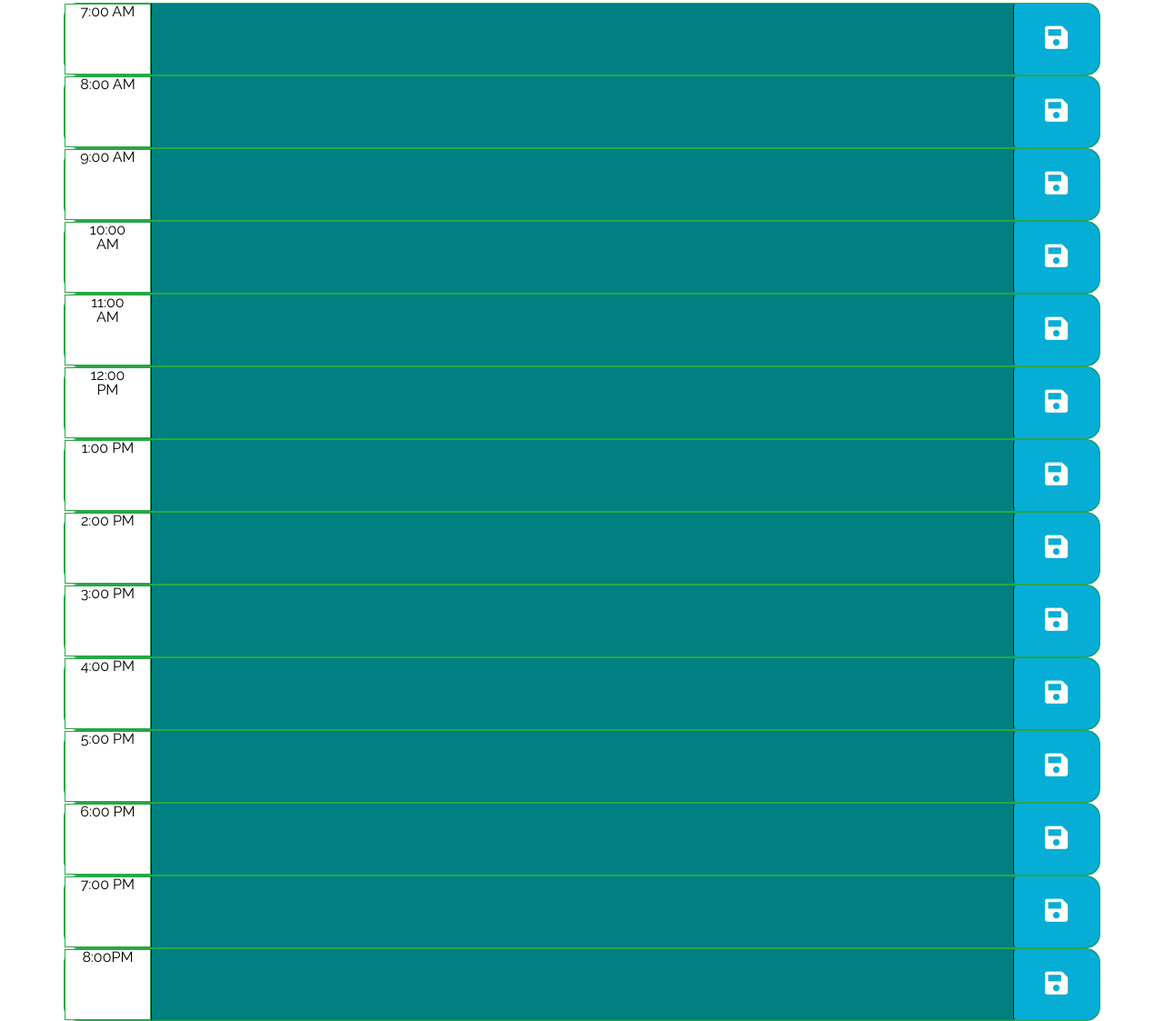
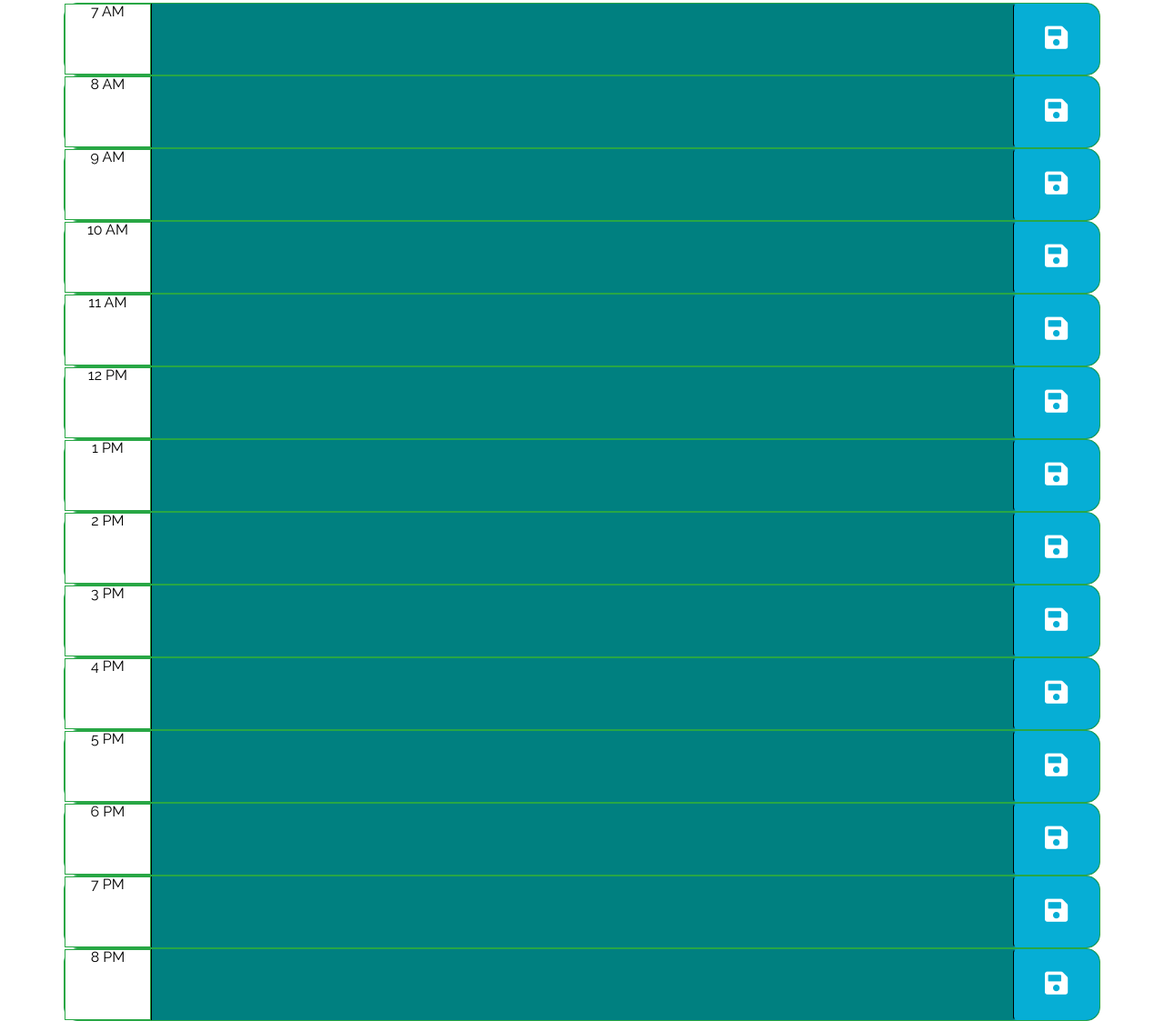
Before and after one commit to lflyew/WorkDay, a plain HTML site: page index.html in a window 1280 px wide. Shown: the part 333-1456 px from the top of the page at 91% size. Drawn offline with nearby package versions, Linux system fonts and the light colour scheme.

Commit message:
styling updates

```diff
--- a/index.html
+++ b/index.html
@@ -30,72 +30,72 @@
     <div class="container">
       <!-- Timeblocks go here -->
       <div class="row time-block border border-success"  id="7AM">
-        <div class="col-md-1 hour border border-success">7:00 AM</div>
+        <div class="col-md-1 hour border border-success">7 AM</div>
         <textarea class="col-md-10 description"></textarea>
         <button class="saveBtn btn col-md-1 "><i class="fas fa-save"></i></button>
       </div>
       <div class="row time-block border border-success"  id="8AM">
-        <div class="col-md-1 hour border border-success">8:00 AM</div>
+        <div class="col-md-1 hour border border-success">8 AM</div>
         <textarea class="col-md-10 description"></textarea>
         <button class="saveBtn btn col-md-1 "><i class="fas fa-save"></i></button>
       </div>
       <div class="row time-block border border-success"  id="9AM">
-        <div class="col-md-1 hour border border-success">9:00 AM</div>
+        <div class="col-md-1 hour border border-success">9 AM</div>
         <textarea class="col-md-10 description"></textarea>
         <button class="saveBtn btn col-md-1 "><i class="fas fa-save"></i></button>
       </div>
        <div class="row time-block border border-success"  id="10AM">
-        <div class="col-md-1 hour border border-success">10:00 AM</div>
+        <div class="col-md-1 hour border border-success">10 AM</div>
         <textarea class="col-md-10 description"></textarea>
         <button class="saveBtn btn col-md-1 "><i class="fas fa-save"></i></button>
       </div>
       <div class="row time-block border border-success"  id="11AM">
-        <div class="col-md-1 hour border border-success">11:00 AM</div>
+        <div class="col-md-1 hour border border-success">11 AM</div>
         <textarea class="col-md-10 description"></textarea>
         <button class="saveBtn btn col-md-1 "><i class="fas fa-save"></i></button>
       </div>
       <div class="row time-block border border-success"  id="12PM">
-        <div class="col-md-1 hour border border-success">12:00 PM</div>
+        <div class="col-md-1 hour border border-success">12 PM</div>
         <textarea class="col-md-10 description"></textarea>
         <button class="saveBtn btn col-md-1 "><i class="fas fa-save"></i></button>
       </div>
       <div class="row time-block border border-success"  id="13PM">
-        <div class="col-md-1 hour border border-success">1:00 PM</div>
+        <div class="col-md-1 hour border border-success">1 PM</div>
         <textarea class="col-md-10 description"></textarea>
         <button class="saveBtn btn col-md-1 "><i class="fas fa-save"></i></button>
       </div>
       <div class="row time-block border border-success"  id="14PM">
-        <div class="col-md-1 hour border border-success">2:00 PM</div>
+        <div class="col-md-1 hour border border-success">2 PM</div>
         <textarea class="col-md-10 description"></textarea>
         <button class="saveBtn btn col-md-1 "><i class="fas fa-save"></i></button>
       </div>
       <div class="row time-block border border-success"  id="15PM">
-        <div class="col-md-1 hour border border-success">3:00 PM</div>
+        <div class="col-md-1 hour border border-success">3 PM</div>
         <textarea class="col-md-10 description"></textarea>
         <button class="saveBtn btn col-md-1 "><i class="fas fa-save"></i></button>
       </div>
       <div class="row time-block border border-success"  id="16PM">
-        <div class="col-md-1 hour border border-success">4:00 PM</div>
+        <div class="col-md-1 hour border border-success">4 PM</div>
         <textarea class="col-md-10 description"></textarea>
         <button class="saveBtn btn col-md-1 "><i class="fas fa-save"></i></button>
       </div>
       <div class="row time-block border border-success"  id="17PM">
-        <div class="col-md-1 hour border border-success">5:00 PM</div>
+        <div class="col-md-1 hour border border-success">5 PM</div>
         <textarea class="col-md-10 description"></textarea>
         <button class="saveBtn btn col-md-1 "><i class="fas fa-save"></i></button>
       </div>
       <div class="row time-block border border-success"  id="18PM">
-        <div class="col-md-1 hour border border-success">6:00 PM</div>
+        <div class="col-md-1 hour border border-success">6 PM</div>
         <textarea class="col-md-10 description"></textarea>
         <button class="saveBtn btn col-md-1 "><i class="fas fa-save"></i></button>
       </div>
       <div class="row time-block border border-success"  id="19PM">
-        <div class="col-md-1 hour border border-success">7:00 PM</div>
+        <div class="col-md-1 hour border border-success">7 PM</div>
         <textarea class="col-md-10 description"></textarea>
         <button class="saveBtn btn col-md-1 "><i class="fas fa-save"></i></button>
       </div>
       <div class="row time-block border border-success"  id="20PM">
-        <div class="col-md-1 hour border border-success">8:00PM</div>
+        <div class="col-md-1 hour border border-success">8 PM</div>
         <textarea class="col-md-10 description"></textarea>
         <button class="saveBtn btn col-md-1 "><i class="fas fa-save"></i></button>
       </div>
```
